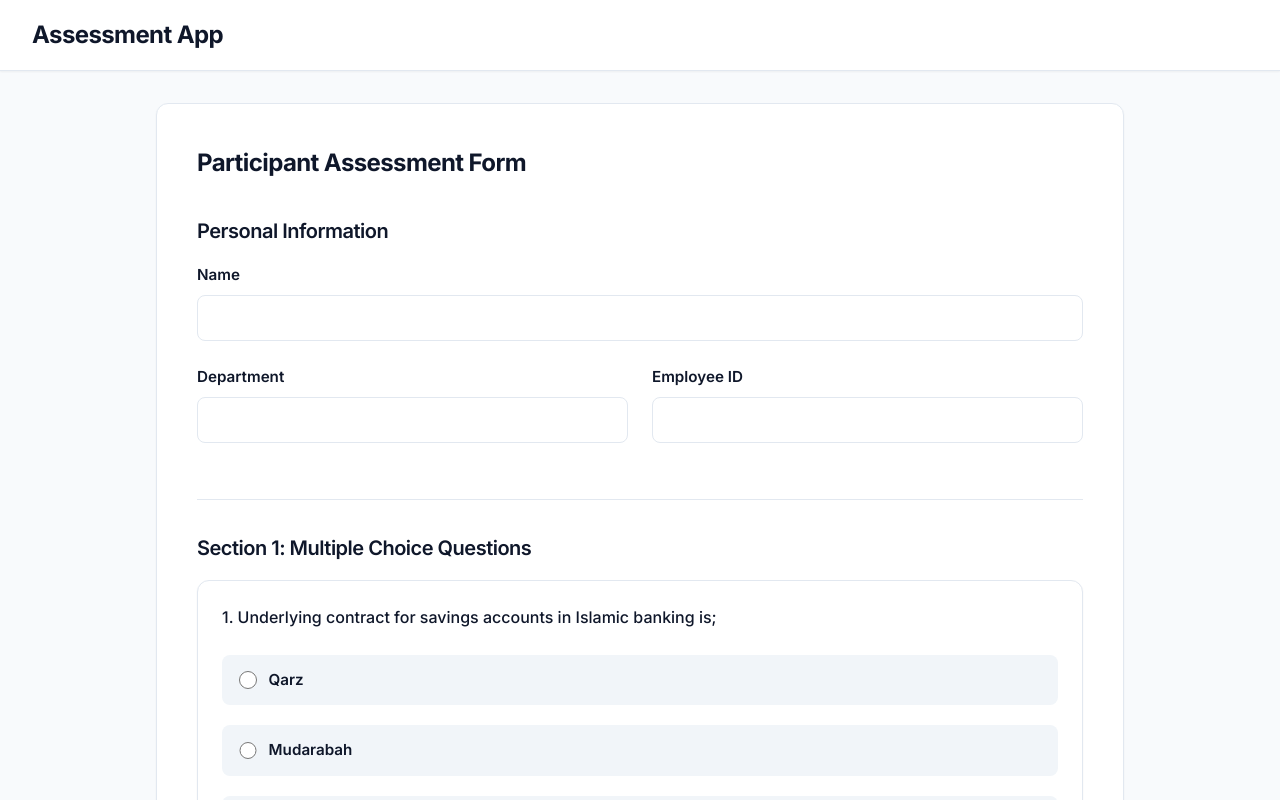
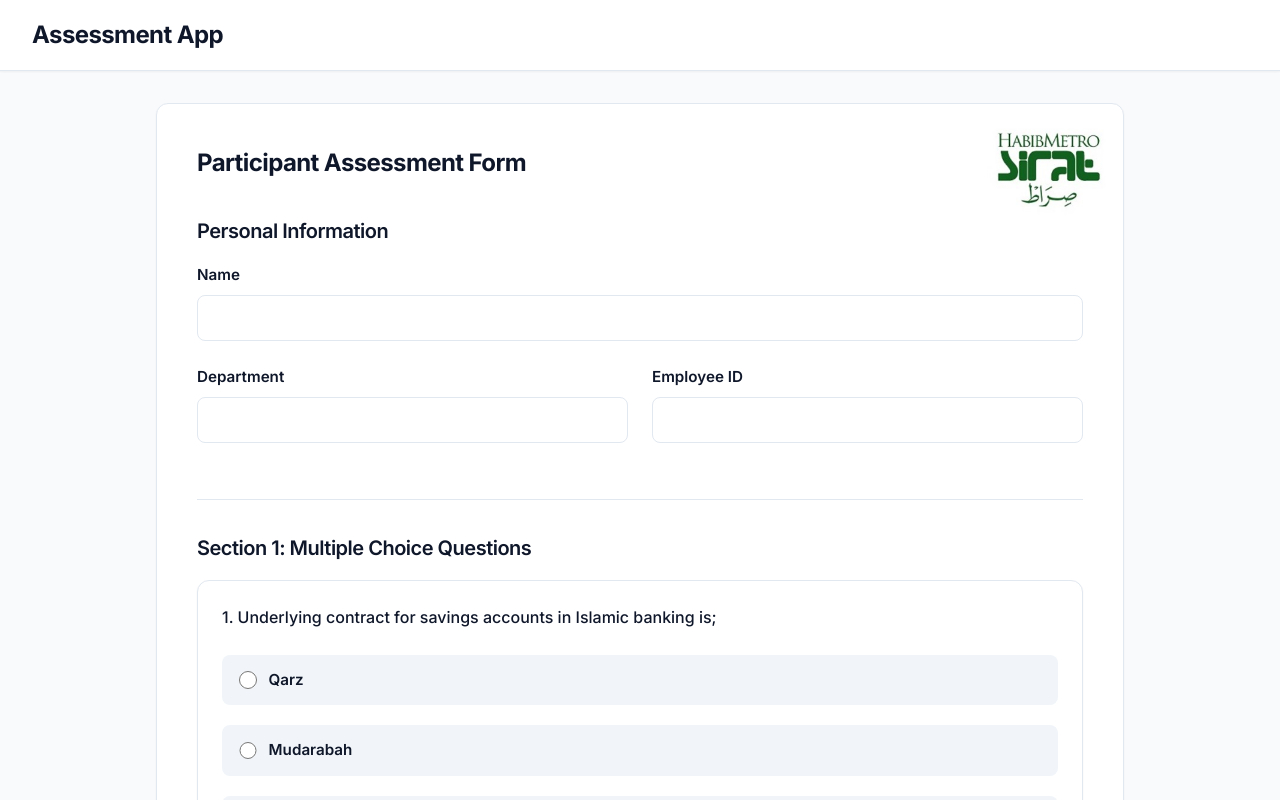
Before and after one commit to HanzalahTariq/AssesmentApp, a React (Vite) app in the folder client/: page /assessment in a window 1280 px wide. Shown: the top 800 px of the page. Built offline with nearby package versions, Linux system fonts and the light colour scheme; a web font is replaced by a local one.

Commit message:
add logo

```diff
--- a/client/src/pages/AssessmentForm.jsx
+++ b/client/src/pages/AssessmentForm.jsx
@@ -2,6 +2,8 @@ import React, { useState } from 'react';
 import { mcqs, trueFalseQuestions } from '../data/questions';
 import api from '../api';
 import { useNavigate } from 'react-router-dom';
+
+import logo from '../assets/logo.jpg';
 
 const AssessmentForm = () => {
     const [formData, setFormData] = useState({
@@ -75,7 +77,10 @@ const AssessmentForm = () => {
 
     return (
         <div className="animate-fade-in">
-            <div className="glass-card">
+            <div className="glass-card" style={{ position: 'relative' }}>
+                <div style={{ position: 'absolute', top: '1rem', right: '1rem' }}>
+                    <img src={logo} alt="Logo" style={{ maxWidth: '120px', height: 'auto' }} />
+                </div>
                 <h2 className="mb-4">Participant Assessment Form</h2>
                 <form onSubmit={handleSubmit}>
 
--- a/client/src/pages/FeedbackForm.jsx
+++ b/client/src/pages/FeedbackForm.jsx
@@ -1,5 +1,7 @@
 import React, { useState } from 'react';
 import api from '../api';
+
+import logo from '../assets/logo.jpg';
 
 const FeedbackForm = () => {
     const [formData, setFormData] = useState({
@@ -75,7 +77,10 @@ const FeedbackForm = () => {
 
     return (
         <div className="animate-fade-in">
-            <div className="glass-card">
+            <div className="glass-card" style={{ position: 'relative' }}>
+                <div style={{ position: 'absolute', top: '1rem', right: '1rem' }}>
+                    <img src={logo} alt="Logo" style={{ maxWidth: '120px', height: 'auto' }} />
+                </div>
                 <h2 className="mb-4">Participant Feedback Form</h2>
                 <p className="mb-4">Please take a moment to provide feedback on the training session.</p>
 
```
Also changed, not shown: client/src/assets/logo.jpg (added).
